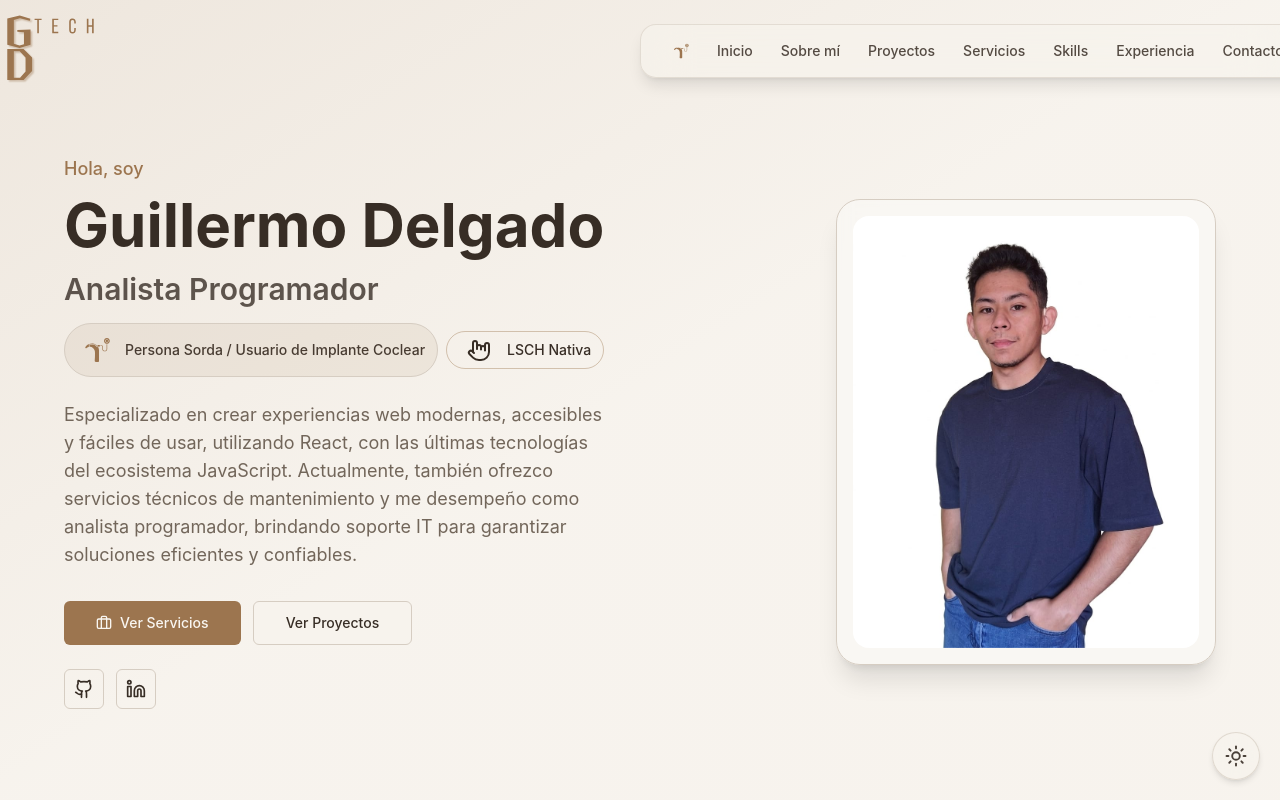
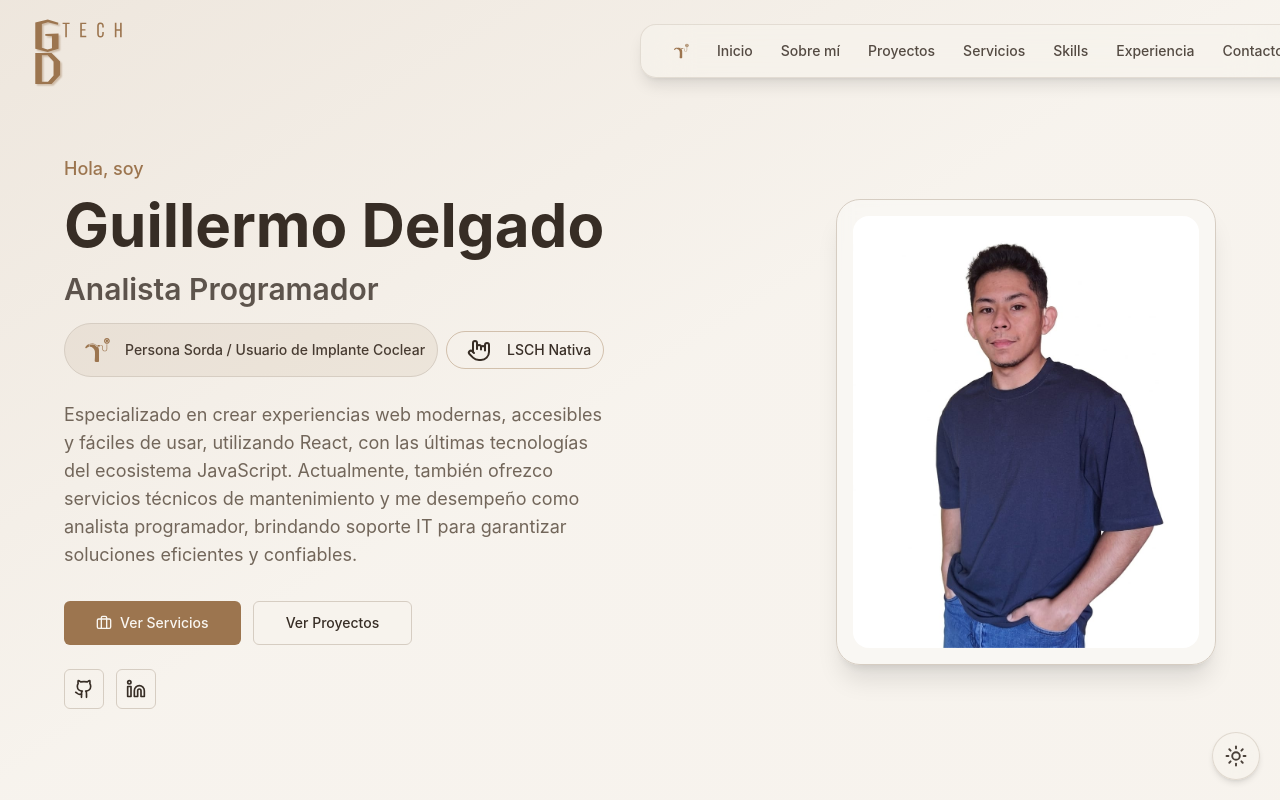
Before and after one commit to memito120/Mi-portafolio, a React (Vite) app: page / in a window 1280 px wide. Shown: the top 800 px of the page. Built offline with nearby package versions, Linux system fonts and the light colour scheme.

Commit message:
Changes in html and navbar

```diff
--- a/index.html
+++ b/index.html
@@ -8,7 +8,7 @@
     <link rel="icon" type="image/png" sizes="512x512" href="/android-chrome-512x512.png">
     <link rel="icon" href="/favicon.ico"/>
     <meta name="viewport" content="width=device-width, initial-scale=1.0" />
-    <title>Servicios GB</title>
+    <title>GD Tech Solutions</title>
   </head>
   <body>
     <div id="root"></div>
--- a/src/components/Footer.jsx
+++ b/src/components/Footer.jsx
@@ -9,8 +9,8 @@ export function Footer() {
         <div className="flex flex-col md:flex-row items-center justify-between gap-4">
           {/* Copyright */}
           <div className="text-sm text-muted-foreground">
-            © {currentYear} Guillermo Delgado. Diseñado y desarrollado con{' '}
-            <Heart className="inline h-4 w-4 text-red-500 fill-red-500" />
+            © {currentYear} Guillermo Delgado. Diseñado y desarrollado con mucho amor <Heart className="inline-block h-4 w-4 text-red-500 align-text-bottom" />.
+
           </div>
         </div>
       </div>
--- a/src/components/sections/Navbar.jsx
+++ b/src/components/sections/Navbar.jsx
@@ -28,8 +28,8 @@ export function Navbar() {
      {/* Icono titular decorativo */}
       <img
         src="/icon-titular.svg"
-        alt="Icono titular"
-        className="absolute top-12 -translate-y-1/2 h-32 w-40 2xl:h-6 2xl:w-6 object-contain pointer-events-none -left-7 "
+        alt="Icono titular de marca personal"
+        className="absolute -translate-y-3 h-32 w-40 2xl:h-52 2xl:w-52 object-contain pointer-events-none"
       />
       {/* Navbar Desktop */}
       <motion.header
```
